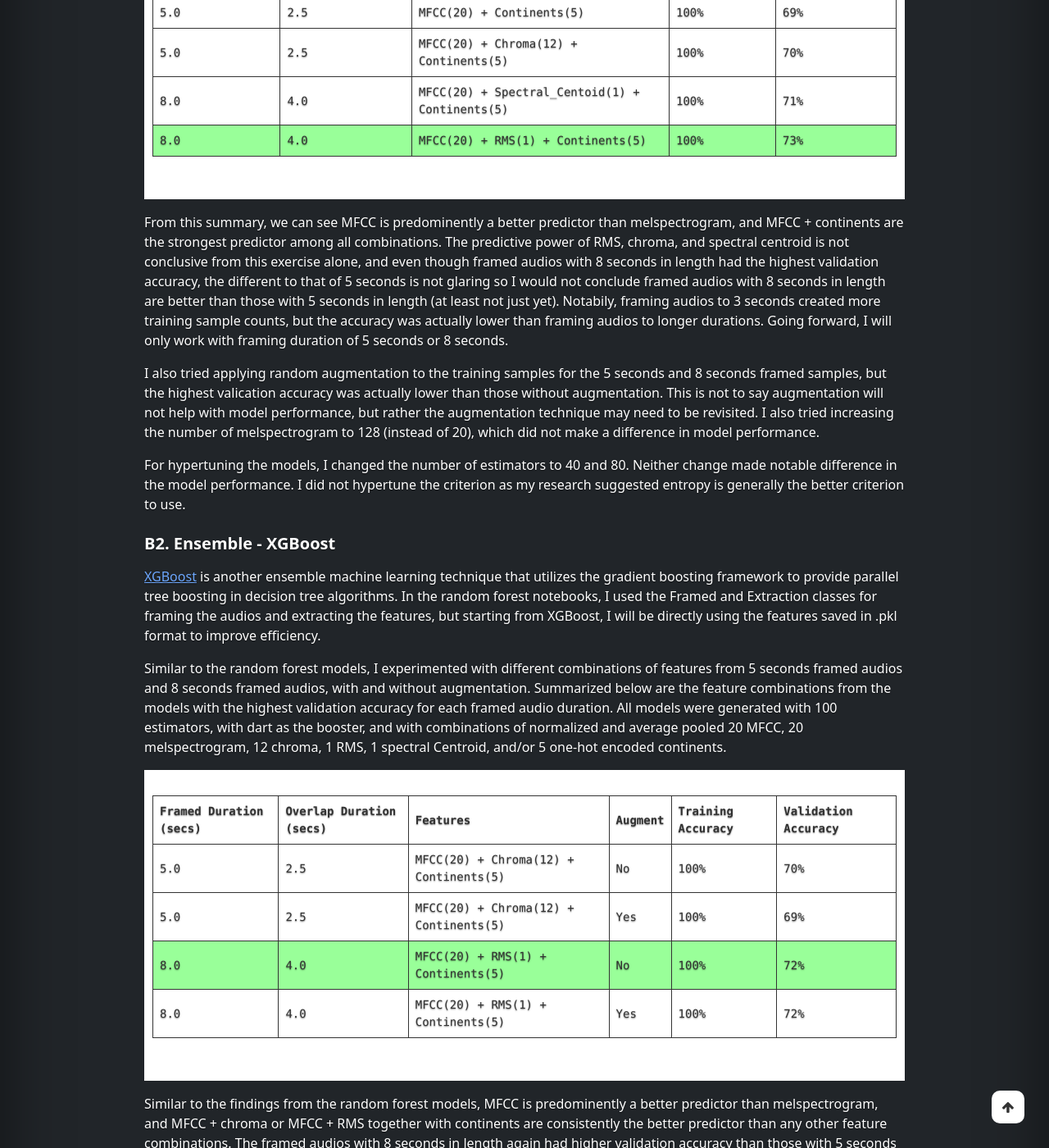
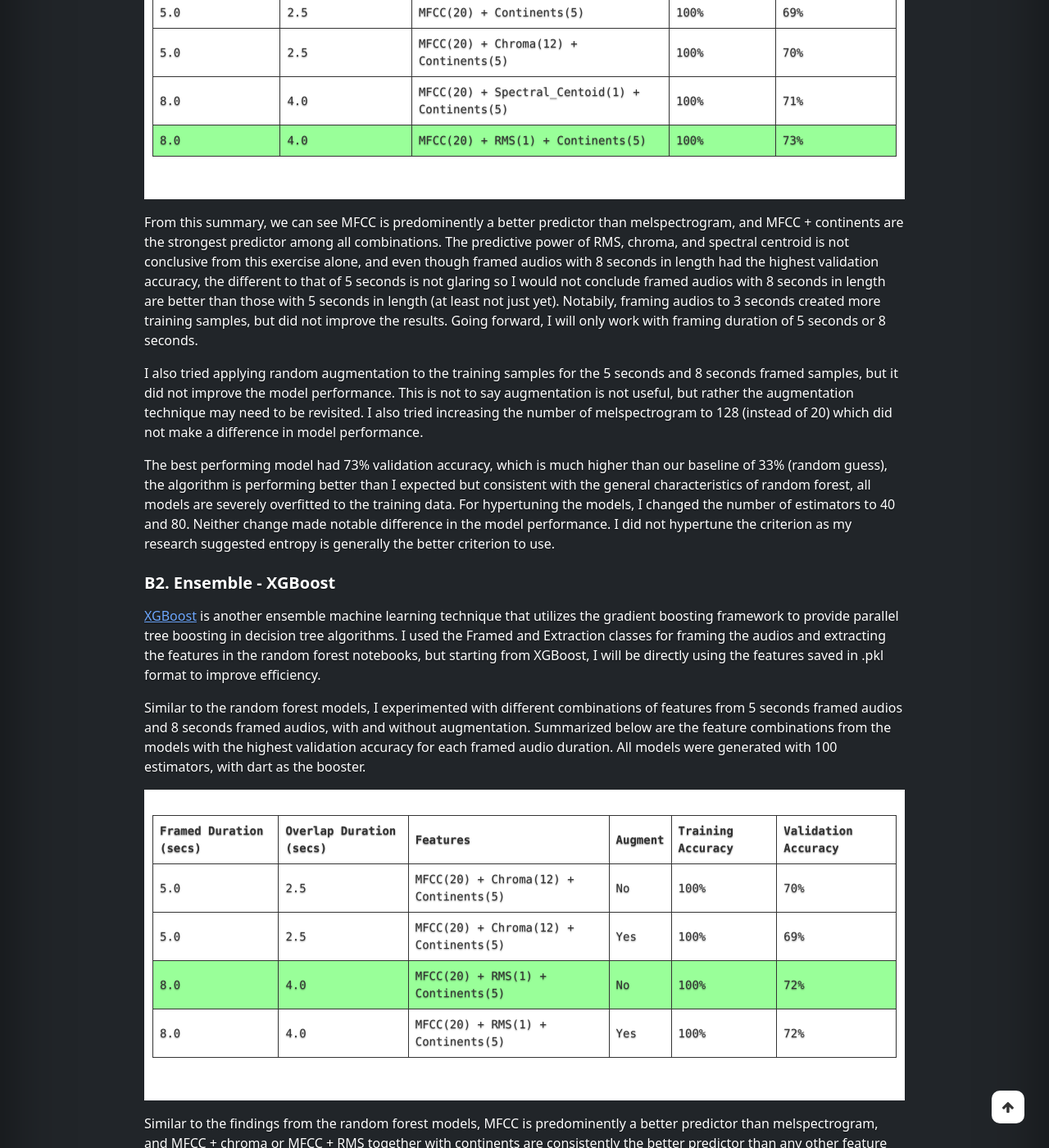
Before and after one commit to rachlllg/rachlllg.github.io, a Jekyll site: the page built from docs/_projects/2023-Bird_Song_Classifier_with_Machine_Learning.markdown, in a window 1280 px wide and 1400 px high, scrolled down 13496 px. Shown: the whole window at 82% size. Built offline with Jekyll 4.4.1, drawn with Linux system fonts in a browser that asks for light colours; nearby versions of some CDN libraries; comment, search, counter and statistics services are not loaded; some of the changed text lies outside the part shown.

Commit message:
update_project

```diff
--- a/docs/_projects/2023-Bird_Song_Classifier_with_Machine_Learning.markdown
+++ b/docs/_projects/2023-Bird_Song_Classifier_with_Machine_Learning.markdown
@@ -465,13 +465,13 @@
       </tbody>
     </table>
   </pre>
-  <p>From this summary, we can see MFCC is predominently a better predictor than melspectrogram, and MFCC + continents are the strongest predictor among all combinations. The predictive power of RMS, chroma, and spectral centroid is not conclusive from this exercise alone, and even though framed audios with 8 seconds in length had the highest validation accuracy, the different to that of 5 seconds is not glaring so I would not conclude framed audios with 8 seconds in length are better than those with 5 seconds in length (at least not just yet). Notabily, framing audios to 3 seconds created more training sample counts, but the accuracy was actually lower than framing audios to longer durations. Going forward, I will only work with framing duration of 5 seconds or 8 seconds.</p>
-  <p>I also tried applying random augmentation to the training samples for the 5 seconds and 8 seconds framed samples, but the highest valication accuracy was actually lower than those without augmentation. This is not to say augmentation will not help with model performance, but rather the augmentation technique may need to be revisited. I also tried increasing the number of melspectrogram to 128 (instead of 20), which did not make a difference in model performance.</p>
-  <p class='mb-4'>For hypertuning the models, I changed the number of estimators to 40 and 80. Neither change made notable difference in the model performance. I did not hypertune the criterion as my research suggested entropy is generally the better criterion to use.</p>
+  <p>From this summary, we can see MFCC is predominently a better predictor than melspectrogram, and MFCC + continents are the strongest predictor among all combinations. The predictive power of RMS, chroma, and spectral centroid is not conclusive from this exercise alone, and even though framed audios with 8 seconds in length had the highest validation accuracy, the different to that of 5 seconds is not glaring so I would not conclude framed audios with 8 seconds in length are better than those with 5 seconds in length (at least not just yet). Notabily, framing audios to 3 seconds created more training samples, but did not improve the results. Going forward, I will only work with framing duration of 5 seconds or 8 seconds.</p>
+  <p>I also tried applying random augmentation to the training samples for the 5 seconds and 8 seconds framed samples, but it did not improve the model performance. This is not to say augmentation is not useful, but rather the augmentation technique may need to be revisited. I also tried increasing the number of melspectrogram to 128 (instead of 20) which did not make a difference in model performance.</p>
+  <p class='mb-4'>The best performing model had 73% validation accuracy, which is much higher than our baseline of 33% (random guess), the algorithm is performing better than I expected but consistent with the general characteristics of random forest, all models are severely overfitted to the training data. For hypertuning the models, I changed the number of estimators to 40 and 80. Neither change made notable difference in the model performance. I did not hypertune the criterion as my research suggested entropy is generally the better criterion to use.</p>
   <!-- B2. Ensemble - XGBoost -->
   <h5 class='mb-3'><strong>B2. Ensemble - XGBoost</strong></h5>
-  <p><a href="https://xgboost.readthedocs.io/en/stable/index.html#">XGBoost</a> is another ensemble machine learning technique that utilizes the gradient boosting framework to provide parallel tree boosting in decision tree algorithms. In the random forest notebooks, I used the Framed and Extraction classes for framing the audios and extracting the features, but starting from XGBoost, I will be directly using the features saved in .pkl format to improve efficiency.</p>
-  <p>Similar to the random forest models, I experimented with different combinations of features from 5 seconds framed audios and 8 seconds framed audios, with and without augmentation. Summarized below are the feature combinations from the models with the highest validation accuracy for each framed audio duration. All models were generated with 100 estimators, with dart as the booster, and with combinations of normalized and average pooled 20 MFCC, 20 melspectrogram, 12 chroma, 1 RMS, 1 spectral Centroid, and/or 5 one-hot encoded continents.</p>
+  <p><a href="https://xgboost.readthedocs.io/en/stable/index.html#">XGBoost</a> is another ensemble machine learning technique that utilizes the gradient boosting framework to provide parallel tree boosting in decision tree algorithms. I used the Framed and Extraction classes for framing the audios and extracting the features in the random forest notebooks, but starting from XGBoost, I will be directly using the features saved in .pkl format to improve efficiency.</p>
+  <p>Similar to the random forest models, I experimented with different combinations of features from 5 seconds framed audios and 8 seconds framed audios, with and without augmentation. Summarized below are the feature combinations from the models with the highest validation accuracy for each framed audio duration. All models were generated with 100 estimators, with dart as the booster.</p>
   <pre class='csv-table'>
     <table>
       <thead>
@@ -520,7 +520,7 @@
       </tbody>
     </table>
   </pre>
-  <p>Similar to the findings from the random forest models, MFCC is predominently a better predictor than melspectrogram, and MFCC + chroma or MFCC + RMS together with continents are consistently the better predictor than any other feature combinations. The framed audios with 8 seconds in length again had higher validation accuracy than those with 5 seconds in length, and the random augmentation applied to the audios did not play a role in improving the models.</p>
+  <p>Similar to the findings from the random forest models, MFCC is predominently a better predictor than melspectrogram, and MFCC + chroma or MFCC + RMS together with continents are consistently the better predictor than any other feature combinations. The 8 seconds framed audios again had higher validation accuracy than those with 5 seconds, and the random augmentation applied to the audios did not play a role in improving the models. The models had similar performance as random forest and are still severely overfitted to the training data.</p>
   <div class="row">
     <div class="col-md-6">
       <p class='mb-4'>For hypertuning the models, I used <a href="https://scikit-learn.org/stable/modules/generated/sklearn.model_selection.GridSearchCV.html#sklearn.model_selection.GridSearchCV">GridSearchCV</a> from sklearn. The GridSearch was ran on the model with the same specifications as the highlighted model above. I also ran another model with the same specifications but replaced RMS with chroma. The GridSearch identified the best max depth at 6 with 200 estimators. However, the validation accuracy with this optimal hyperparameter setting did not improve over the original model, this is expected as the model is overfitted to the training data and already learned 100% of the features in the training data in the original model (with fewer estimators). To improve the model, more training data is likely needed.</p>
@@ -532,7 +532,7 @@
   <!-- C1. Support Vector Machine -->
   <h5 class='mb-3'><strong>C1. Support Vector Machine (SVM)</strong></h5>
   <p>Another tranditional machine learning algorithm commonly used for classification tasks is support vector machine (SVM), which is an algorithm used to identify a hyperplane that segregates/classifies the data points in an N-dimensional space. I used <a href='https://scikit-learn.org/stable/modules/generated/sklearn.svm.SVC.html'>SVC</a> from sklearn to implement the SVM models.</p>
-  <p>I again experimented with different combinations of features from 5 seconds framed audios and 8 seconds framed audios, with and without augmentation. Summarized below are the feature combinations from the models with the highest validation accuracy for each framed audio duration. All models were generated with C=4 (regularization parameter), with rbf as the kernel, and with combinations of normalized and average pooled 20 MFCC, 20 melspectrogram, 12 chroma, 1 RMS, 1 spectral Centroid, and/or 5 one-hot encoded continents.</p>
+  <p>I again experimented with different combinations of features from 5 seconds framed audios and 8 seconds framed audios, with and without augmentation. Summarized below are the feature combinations from the models with the highest validation accuracy for each framed audio duration. All models were generated with C=4 (regularization parameter), with rbf as the kernel.</p>
   <pre class='csv-table'>
     <table>
       <thead>
@@ -581,18 +581,69 @@
       </tbody>
     </table>
   </pre>
-  <p>The results are still consistent with the findings from the previous two models so I will omit detailed discussion here. Notabily SVM was much faster to run than XGBoost and the training results are less overfitted with comparable validation accuracy.</p>
-  <p class='mb-4'>For hypertuning the models, I again used GridSearchCV from sklearn. The hypertuning did not improve the performance of the models.</p>
+  <p class='mb-4'>The results are still consistent with the findings from the previous two models so I will omit detailed discussion here. Notabily SVM was much faster to run than XGBoost and the training results are less overfitted with comparable validation accuracy. For hypertuning the models, I again used GridSearchCV from sklearn. The hypertuning did not improve the performance of the models.</p>
+  <!-- D1. Logistic Regression -->
+  <h5 class='mb-3'><strong>D1. Logistic Regression</strong></h5>
+  <div class="row">
+    <div class="col-md-6">
+      <p>Logistic regression is perhaps the most basic machine learning algorithm for classification tasks. Similar to the earlier models, I experimented with different combinations of features from 5 seconds framed audios and 8 seconds framed audios, with and without augmentation. Summarized below are the feature combinations from the models with the highest validation accuracy for each framed audio duration. All models used Adam optimizer, 0.005 learning rate, batch size of 32, and ran for 100 epochs.</p>
+    </div>
+    <div class="col-md-6 mb-3 d-flex flex-column align-items-center justify-content-center">
+      <iframe src="https://www.youtube.com/embed/rT3tpKXxj3Y?si=59Z0vLndKZcIADg8" title="YouTube video player" frameborder="0" allow="accelerometer; autoplay; clipboard-write; encrypted-media; gyroscope; picture-in-picture; web-share" allowfullscreen></iframe>
+    </div>
+  </div>
+  <pre class='csv-table'>
+    <table>
+      <thead>
+        <tr>
+          <th scope="col">Framed Duration (secs)</th>
+          <th scope="col">Overlap Duration (secs)</th>
+          <th scope="col">Features</th>
+          <th scope="col">Augment</th>
+          <th scope="col">Training Accuracy</th>
+          <th scope="col">Validation Accuracy</th>
+        </tr>
+      </thead>
+      <tbody>
+        <tr>
+          <td>5.0</td>
+          <td>2.5</td>
+          <td>MFCC(20) + Spectral Centroid(1) + Continents(5)</td>
+          <td>No</td>
+          <td>70%</td>
+          <td>65%</td>
+        </tr>
+        <tr>
+          <td>5.0</td>
+          <td>2.5</td>
+          <td>MFCC(20) + RMS(1) + Continents(5)</td>
+          <td>Yes</td>
+          <td>68%</td>
+          <td>60%</td>
+        </tr>
+        <tr style="background-color: #99FF99;">
+          <td>8.0</td>
+          <td>4.0</td>
+          <td>MFCC(20) + Spectral Centroid(1) + Continents(5)</td>
+          <td>No</td>
+          <td>72%</td>
+          <td>65%</td>
+        </tr>
+        <tr>
+          <td>8.0</td>
+          <td>4.0</td>
+          <td>MFCC(20) + RMS(1) + Continents(5)</td>
+          <td>Yes</td>
+          <td>71%</td>
+          <td>65%</td>
+        </tr>
+      </tbody>
+    </table>
+  </pre>
+  <p class='mb-4'>As expected, the logistic regression models performed poorly (still better than baseline but worse than any of the previous traditional machine learning algorithms), they are less overfitted (which is good), but the validation accuracy are not great. Logistic regression is generally better suited for simpler classification tasks, where the data is linearly separable, which is rarely the case for most real life datasets. But nevertheless, I wanted to give it a try so I can compare the performance against FFNN. I did not bother hypertuning the models as I know logistic regression is not the best suited algorithm for the data.</p>
 
 
   <h5 class='mb-4'><strong>NOTE: I ALREADY RAN BELOW LISTED MODELS ON A DIFFERENT (SIMILAR) DATASET, BUT THE LANGUAGE FOR THE WEBSITE IS NOT FINALIZED, SO PLEASE STAY TUNED AS I CONTINUE TO FINALIZED THIS EVERY WEEK!</strong></h5>
-
-
-
-  <!-- D1. Logistic Regression -->
-  <h5 class='mb-3'><strong>D1. Logistic Regression</strong></h5>
-  <p></p>
-
 
   <!-- E1. Feed Forward Neural Network (FFNN) -->
   <h5 class='mb-3'><strong>E1. Feed Forward Neural Network (FFNN)</strong></h5>
```
